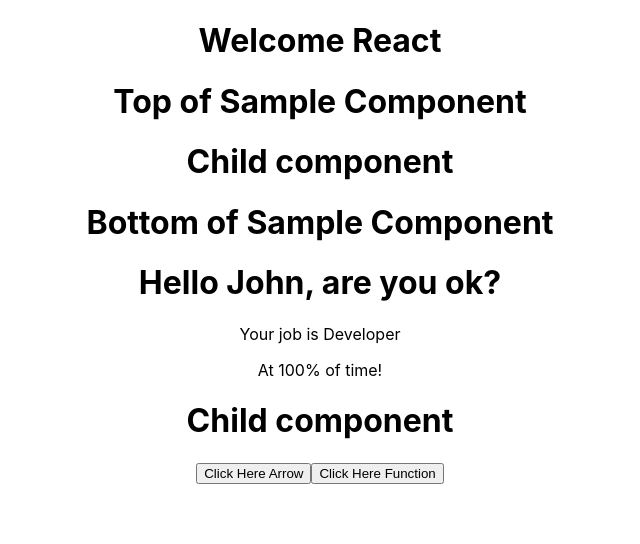
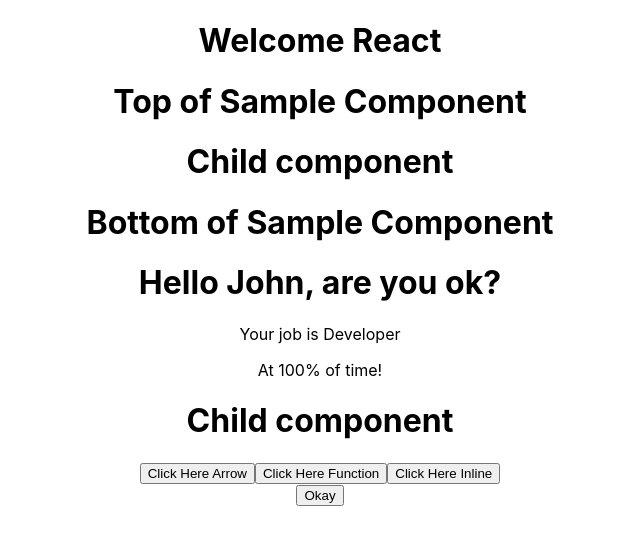
Before and after one commit to rafaelsslemes/basics_react, a React (Create React App) app: page / in a window 1280 px wide. Shown: the top 544 px of the page, without its empty margins (320-960 px from the left). Built offline with nearby package versions, Linux system fonts and the light colour scheme.

Commit message:
Render condictional

```diff
--- a/src/components/EventClick.js
+++ b/src/components/EventClick.js
@@ -6,14 +6,29 @@
 
     return (
         <div>
-            <button onClick={handleClick} >Click Here Arrow</button>
-            <button onClick={buttonClick} >Click Here Function</button>
+            <div>
+                <button onClick={handleClick} >Click Here Arrow</button>
+                <button onClick={buttonClick} >Click Here Function</button>
+                <button onClick={()=> console.log('Inline Clicked')} >Click Here Inline</button>
+            </div>
+            <div>
+                {_getButton(true)}
+                {_getButton(false)}
+            </div>
         </div>
     )
 
     function buttonClick(event){
         console.log(event);
     }
+
+    // Render something in some condictions
+    function _getButton(value){
+        if(value){
+            return <button>Okay</button>
+        }
+        return <div></div>
+    }
 }
 
 export default EventClick;
```
